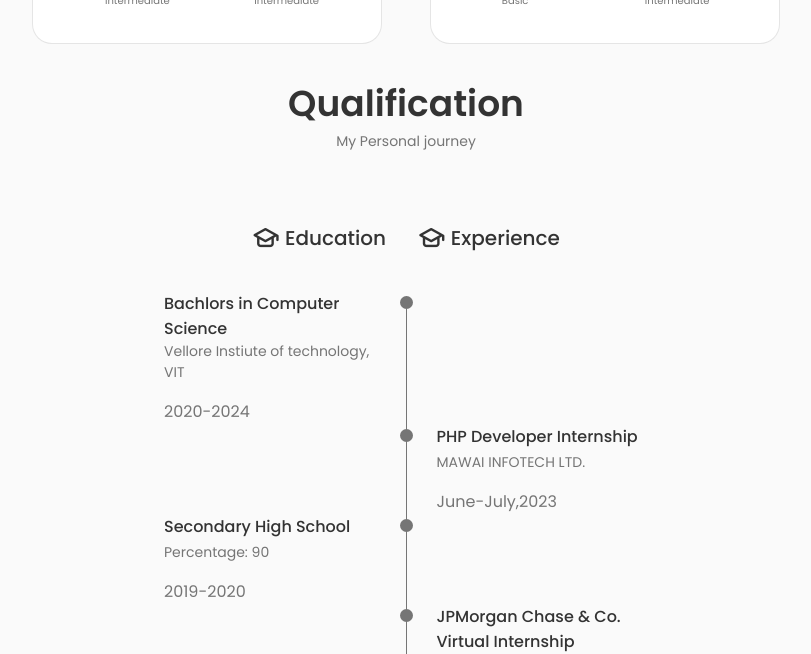
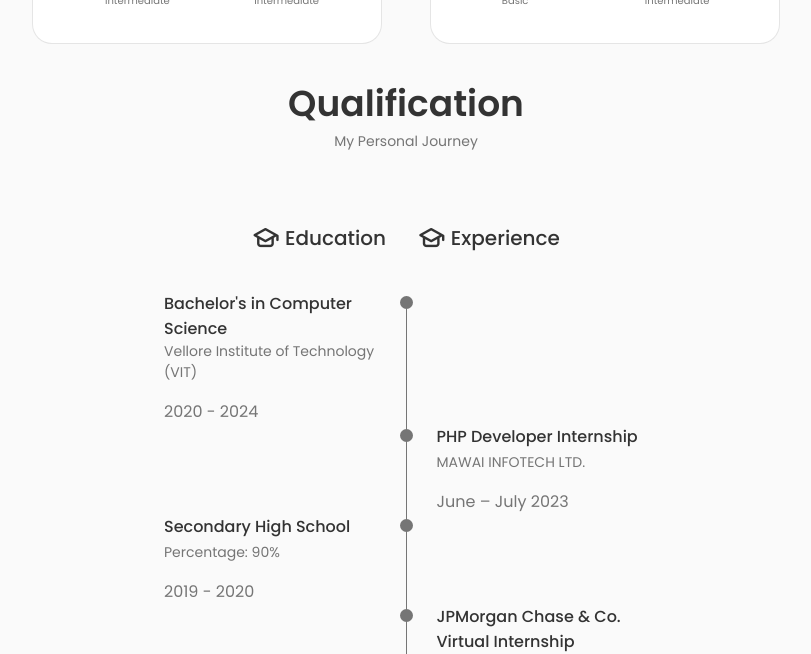
Before and after one commit to ashutosh0079/Portfolio-react, a React (Create React App) app: page / in a window 1280 px wide. Shown: the part 1940-2594 px from the top of the page, without its empty margins (234-1045 px from the left). Built offline with nearby package versions, Linux system fonts and the light colour scheme.

Commit message:
Update Qualification.jsx

```diff
--- a/src/components/qualification/Qualification.jsx
+++ b/src/components/qualification/Qualification.jsx
@@ -1,40 +1,56 @@
-import React, { useState } from 'react'
-import "./qualification.css"
+import React from "react";
+import "./qualification.css";
+
 const Qualification = () => {
-    const [toggleState, setToggleState] = useState(1);
-    const toggleTab = (index) =>{
-        setToggleState(index);
-    }
+  const toggleState = 1;
+
   return (
     <section className="qualification sections">
       <h2 className="section__title">Qualification</h2>
-        <span className="section__subtitle">My Personal journey</span>
+      <span className="section__subtitle">My Personal Journey</span>
+
       <div className="qualification__conatiner container">
         <div className="qualification__tabs">
-                <div className={toggleState ===1 ? "qualification__button qualification__active button--flex": "qualification__button button--flex"}>
-                    <i className="uil uil-graduation-cap qualification__icon">
-                    </i>{" "}Education
+          <div
+            className={
+              toggleState === 1
+                ? "qualification__button qualification__active button--flex"
+                : "qualification__button button--flex"
+            }
+          >
+            <i className="uil uil-graduation-cap qualification__icon"></i>{" "}
+            Education
           </div>
 
           <div className="qualification__button button--flex">
-                    <i className="uil uil-graduation-cap qualification__icon">
-                    </i>{" "}Experience
+            <i className="uil uil-graduation-cap qualification__icon"></i>{" "}
+            Experience
           </div>
         </div>
 
         <div className="qualification__sections">
-                <div className={toggleState===1 ?"qualification__content qualification__content-active": "qualification__content"}>
+          <div
+            className={
+              toggleState === 1
+                ? "qualification__content qualification__content-active"
+                : "qualification__content"
+            }
+          >
             <div className="qualification__data">
+              <div>
+                <h3 className="qualification__title">
+                  Bachelor's in Computer Science
+                </h3>
+                <span className="qualification__subtitle">
+                  Vellore Institute of Technology (VIT)
+                </span>
+                <div className="qualification__calender">
+                  <i className="uil uil-calender-alt"></i> 2020 - 2024
+                </div>
+              </div>
 
               <div>
-                            <h3 className="qualification__title">Bachlors in Computer Science</h3>
-                            <span className="qualification__subtitle">Vellore Instiute of technology, VIT </span>
-                            <div className="qualification__calender">
-                                <i className="uil uil-calender-alt"></i>2020-2024
-                            </div>
-                        </div>
-                        <div>
-                            <span className='qualification__rounder'></span>
+                <span className="qualification__rounder"></span>
                 <span className="qualification__line"></span>
               </div>
             </div>
@@ -43,30 +59,38 @@ const Qualification = () => {
               <div></div>
 
               <div>
-                            <span className='qualification__rounder'></span>
+                <span className="qualification__rounder"></span>
                 <span className="qualification__line"></span>
               </div>
+
               <div>
-                            <h3 className="qualification__title">PHP Developer Internship</h3>
-                            <span className="qualification__subtitle">MAWAI INFOTECH LTD.</span>
+                <h3 className="qualification__title">
+                  PHP Developer Internship
+                </h3>
+                <span className="qualification__subtitle">
+                  MAWAI INFOTECH LTD.
+                </span>
                 <div className="qualification__calender">
-                                <i className="uil uil-calender-alt"></i>June-July,2023
+                  <i className="uil uil-calender-alt"></i> June – July 2023
+                </div>
               </div>
             </div>
 
+            <div className="qualification__data">
+              <div>
+                <h3 className="qualification__title">
+                  Secondary High School
+                </h3>
+                <span className="qualification__subtitle">
+                  Percentage: 90%
+                </span>
+                <div className="qualification__calender">
+                  <i className="uil uil-calender-alt"></i> 2019 - 2020
+                </div>
               </div>
 
-                    <div className="qualification__data">
-
               <div>
-                            <h3 className="qualification__title">Secondary High School</h3>
-                            <span className="qualification__subtitle">Percentage: 90</span>
-                            <div className="qualification__calender">
-                                <i className="uil uil-calender-alt"></i>2019-2020
-                            </div>
-                        </div>
-                        <div>
-                            <span className='qualification__rounder'></span>
+                <span className="qualification__rounder"></span>
                 <span className="qualification__line"></span>
               </div>
             </div>
@@ -75,25 +99,25 @@ const Qualification = () => {
               <div></div>
 
               <div>
-                            <span className='qualification__rounder'></span>
+                <span className="qualification__rounder"></span>
                 <span className="qualification__line"></span>
               </div>
+
               <div>
-                            <h3 className="qualification__title">JPMorgan Chase & Co. Virtual Internship</h3>
+                <h3 className="qualification__title">
+                  JPMorgan Chase &amp; Co. Virtual Internship
+                </h3>
                 <span className="qualification__subtitle">Forage</span>
                 <div className="qualification__calender">
-                                <i className="uil uil-calender-alt"></i>June, 2023
+                  <i className="uil uil-calender-alt"></i> June 2023
                 </div>
               </div>
-
             </div>
-
-
           </div>
         </div>
       </div>
     </section>
-  )
-}
+  );
+};
 
-export default Qualification
+export default Qualification;
```
Lines whose indentation alone changed are shown as unchanged.
